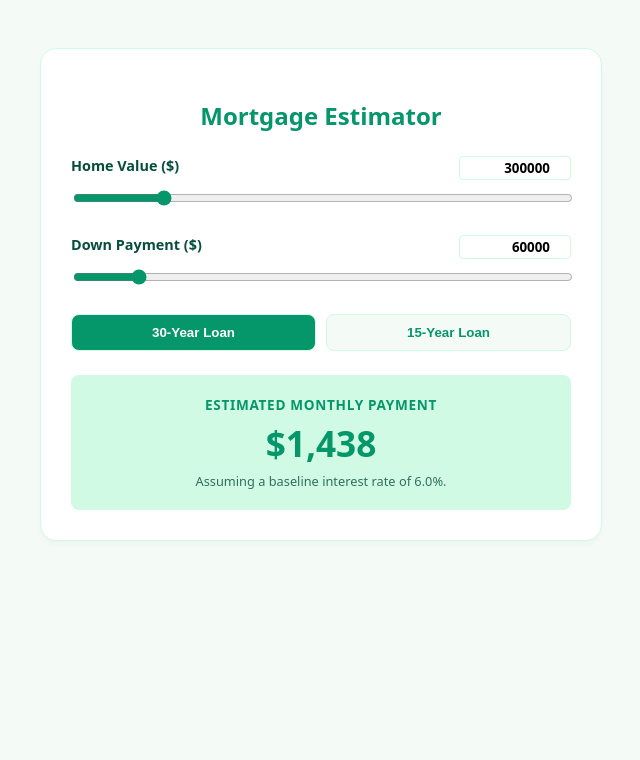
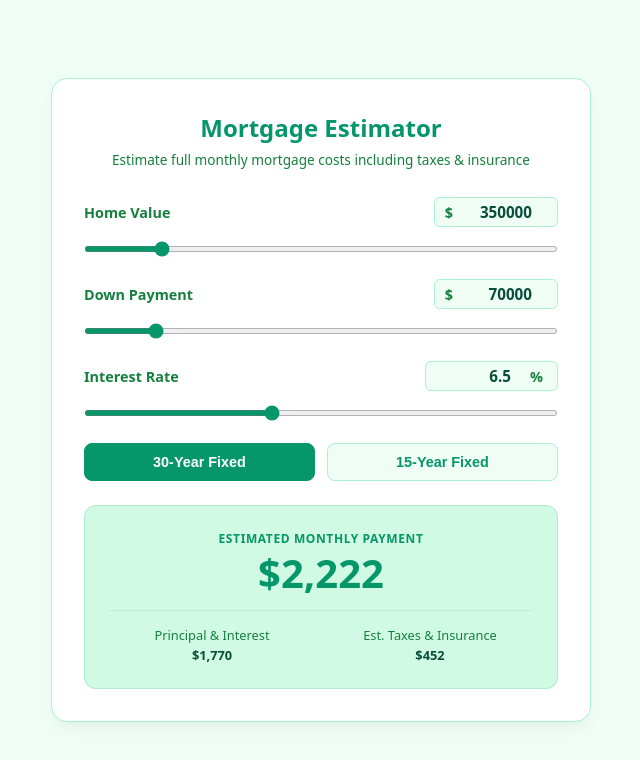
Before and after one commit to fkawsar68/mortgage-estimator, a plain HTML site: page index.html in a window 1280 px wide. Shown: the whole page, without its empty margins (319-959 px from the left). Drawn offline with Linux system fonts and the light colour scheme.

Commit message:
Update index.html

```diff
--- a/index.html
+++ b/index.html
@@ -6,147 +6,258 @@
     <title>Mortgage Estimator</title>
     <style>
         :root {
-            --bg: #f4fbf7;
-            --surface: #ffffff;
-            --text: #064e3b;
+            --bg-base: #f0fdf4;
+            --bg-card: #ffffff;
+            --text-main: #064e3b;
+            --text-muted: #15803d;
             --accent: #059669;
-            --accent-muted: #d1fae5;
-            --border: #d1fae5;
-            --font: system-ui, sans-serif;
+            --accent-hover: #047857;
+            --accent-light: #d1fae5;
+            --border: #a7f3d0;
+            --shadow: 0 10px 15px -3px rgba(0, 0, 0, 0.04), 0 4px 6px -4px rgba(0, 0, 0, 0.04);
+            --font: system-ui, -apple-system, BlinkMacSystemFont, "Segoe UI", Roboto, sans-serif;
+        }
+
+        * {
+            box-sizing: border-box;
+            margin: 0;
+            padding: 0;
         }
 
         body {
             font-family: var(--font);
-            background-color: var(--bg);
-            color: var(--text);
+            background-color: var(--bg-base);
+            color: var(--text-main);
             padding: 40px 20px;
             display: flex;
             justify-content: center;
+            align-items: center;
+            min-height: 100vh;
         }
 
-        .calculator {
-            background-color: var(--surface);
+        .calc-card {
+            background-color: var(--bg-card);
             border: 1px solid var(--border);
             border-radius: 16px;
-            padding: 30px;
+            padding: 32px;
             width: 100%;
-            max-width: 500px;
-            box-shadow: 0 4px 6px -1px rgba(0,0,0,0.03);
+            max-width: 540px;
+            box-shadow: var(--shadow);
         }
 
-        h2 {
-            font-size: 1.5rem;
-            margin-bottom: 24px;
+        .calc-header {
             text-align: center;
-            color: var(--accent);
+            margin-bottom: 28px;
         }
 
-        .slider-group {
-            margin-bottom: 24px;
+        .calc-header h2 {
+            font-size: 1.5rem;
+            font-weight: 800;
+            color: var(--accent);
+            margin-bottom: 6px;
+        }
+
+        .calc-header p {
+            font-size: 0.85rem;
+            color: var(--text-muted);
+        }
+
+        .input-group {
+            margin-bottom: 22px;
         }
 
         .label-row {
             display: flex;
             justify-content: space-between;
+            align-items: center;
             margin-bottom: 8px;
+        }
+
+        .label-row span {
+            font-size: 0.9rem;
             font-weight: 600;
+            color: var(--text-muted);
+        }
+
+        .input-box-wrapper {
+            display: flex;
+            align-items: center;
+            background-color: var(--bg-base);
+            border: 1px solid var(--border);
+            border-radius: 6px;
+            padding: 4px 10px;
+        }
+
+        .currency-symbol {
+            font-weight: 600;
+            color: var(--text-muted);
             font-size: 0.9rem;
+            margin-right: 4px;
+        }
+
+        .input-manual {
+            width: 90px;
+            border: none;
+            background: transparent;
+            font-family: inherit;
+            font-weight: 700;
+            font-size: 0.95rem;
+            color: var(--text-main);
+            text-align: right;
+            outline: none;
         }
 
         input[type="range"] {
             width: 100%;
+            height: 6px;
+            background: var(--border);
+            border-radius: 3px;
+            outline: none;
             accent-color: var(--accent);
             cursor: pointer;
         }
 
-        .input-manual {
-            width: 100px;
-            text-align: right;
-            border: 1px solid var(--border);
-            border-radius: 4px;
-            padding: 2px 5px;
-            font-family: inherit;
-            font-weight: bold;
-            outline: none;
-        }
-
-        .toggle-group {
+        .term-toggle {
             display: flex;
-            gap: 10px;
+            gap: 12px;
             margin-bottom: 24px;
         }
 
         .toggle-btn {
             flex: 1;
             padding: 10px;
-            background-color: var(--bg);
+            background-color: var(--bg-base);
             border: 1px solid var(--border);
             border-radius: 8px;
             color: var(--accent);
             cursor: pointer;
             font-weight: 600;
+            font-size: 0.9rem;
             transition: all 0.15s;
         }
 
         .toggle-btn.active {
             background-color: var(--accent);
             color: white;
+            border-color: var(--accent);
         }
 
-        .results {
-            background-color: var(--accent-muted);
-            border-radius: 8px;
-            padding: 20px;
-            margin-top: 24px;
+        .output-box {
+            background-color: var(--accent-light);
+            border: 1px solid rgba(5, 150, 105, 0.15);
+            border-radius: 12px;
+            padding: 24px;
             text-align: center;
         }
 
-        .results-label {
-            font-size: 0.85rem;
+        .output-label {
+            font-size: 0.75rem;
+            font-weight: 700;
             text-transform: uppercase;
             letter-spacing: 0.05em;
             color: var(--accent);
-            font-weight: 700;
+            margin-bottom: 4px;
         }
 
-        .results-value {
-            font-size: 2.2rem;
-            font-weight: 800;
+        .output-val {
+            font-size: 2.5rem;
+            font-weight: 900;
             color: var(--accent);
-            margin: 5px 0;
+            line-height: 1.1;
+            margin-bottom: 8px;
+        }
+
+        .details-grid {
+            display: grid;
+            grid-template-columns: 1fr 1fr;
+            gap: 12px;
+            margin-top: 15px;
+            border-top: 1px solid rgba(5, 150, 105, 0.1);
+            padding-top: 15px;
+            font-size: 0.8rem;
+        }
+
+        .detail-item {
+            display: flex;
+            flex-direction: column;
+            gap: 2px;
+        }
+
+        .detail-lbl {
+            color: var(--text-muted);
+        }
+
+        .detail-val {
+            font-weight: 700;
+            color: var(--text-main);
         }
     </style>
 </head>
 <body>
 
-    <div class="calculator">
-        <h2>Mortgage Estimator</h2>
-
-        <div class="slider-group">
-            <div class="label-row">
-                <span>Home Value ($)</span>
-                <input type="number" id="home-manual" class="input-manual" value="300000" min="50000" max="1500000">
-            </div>
-            <input type="range" id="home-slider" min="50000" max="1500000" step="10000" value="300000" oninput="syncInputs('home')">
+    <div class="calc-card">
+        <div class="calc-header">
+            <h2>Mortgage Estimator</h2>
+            <p>Estimate full monthly mortgage costs including taxes & insurance</p>
         </div>
 
-        <div class="slider-group">
+        <!-- INPUT 1: HOME VALUE -->
+        <div class="input-group">
             <div class="label-row">
-                <span>Down Payment ($)</span>
-                <input type="number" id="down-manual" class="input-manual" value="60000" min="0" max="500000">
+                <span>Home Value</span>
+                <div class="input-box-wrapper">
+                    <span class="currency-symbol">$</span>
+                    <input type="number" id="home-manual" class="input-manual" value="350000" min="50000" max="2000000">
+                </div>
             </div>
-            <input type="range" id="down-slider" min="0" max="500000" step="5000" value="60000" oninput="syncInputs('down')">
+            <input type="range" id="home-slider" min="50000" max="2000000" step="10000" value="350000" oninput="syncInputs('home')">
         </div>
 
-        <div class="toggle-group">
-            <button class="toggle-btn active" id="term-30" onclick="setTerm(30)">30-Year Loan</button>
-            <button class="toggle-btn" id="term-15" onclick="setTerm(15)">15-Year Loan</button>
+        <!-- INPUT 2: DOWN PAYMENT -->
+        <div class="input-group">
+            <div class="label-row">
+                <span>Down Payment</span>
+                <div class="input-box-wrapper">
+                    <span class="currency-symbol">$</span>
+                    <input type="number" id="down-manual" class="input-manual" value="70000" min="0" max="500000">
+                </div>
+            </div>
+            <input type="range" id="down-slider" min="0" max="500000" step="5000" value="70000" oninput="syncInputs('down')">
         </div>
 
-        <div class="results">
-            <div class="results-label">Estimated Monthly Payment</div>
-            <div class="results-value" id="monthly-payment">$1,438</div>
-            <div style="font-size: 0.8rem; opacity: 0.8;">Assuming a baseline interest rate of 6.0%.</div>
+        <!-- INPUT 3: INTEREST RATE -->
+        <div class="input-group">
+            <div class="label-row">
+                <span>Interest Rate</span>
+                <div class="input-box-wrapper">
+                    <input type="number" id="rate-manual" class="input-manual" value="6.5" min="1" max="15" step="0.1">
+                    <span class="currency-symbol" style="margin-left: 4px;">%</span>
+                </div>
+            </div>
+            <input type="range" id="rate-slider" min="1" max="15" step="0.1" value="6.5" oninput="syncInputs('rate')">
+        </div>
+
+        <!-- LOAN TERM SWITCH -->
+        <div class="term-toggle">
+            <button class="toggle-btn active" id="term-30" onclick="setTerm(30)">30-Year Fixed</button>
+            <button class="toggle-btn" id="term-15" onclick="setTerm(15)">15-Year Fixed</button>
+        </div>
+
+        <!-- OUTPUT RESULTS -->
+        <div class="output-box">
+            <div class="output-label">Estimated Monthly Payment</div>
+            <div class="output-val" id="payment-val">$2,118</div>
+
+            <div class="details-grid">
+                <div class="detail-item">
+                    <span class="detail-lbl">Principal & Interest</span>
+                    <span class="detail-val" id="detail-pi">$1,770</span>
+                </div>
+                <div class="detail-item">
+                    <span class="detail-lbl">Est. Taxes & Insurance</span>
+                    <span class="detail-val" id="detail-tax-ins">$348</span>
+                </div>
+            </div>
         </div>
     </div>
 
@@ -155,16 +266,22 @@
         const homeManual = document.getElementById('home-manual');
         const downSlider = document.getElementById('down-slider');
         const downManual = document.getElementById('down-manual');
-        const monthlyPaymentVal = document.getElementById('monthly-payment');
+        const rateSlider = document.getElementById('rate-slider');
+        const rateManual = document.getElementById('rate-manual');
+
+        const paymentValueElement = document.getElementById('payment-val');
+        const detailPiElement = document.getElementById('detail-pi');
+        const detailTaxInsElement = document.getElementById('detail-tax-ins');
 
         let loanTermYears = 30;
-        const interestRate = 0.06; // Fixed baseline
 
         function syncInputs(type) {
             if (type === 'home') {
                 homeManual.value = homeSlider.value;
-            } else {
+            } else if (type === 'down') {
                 downManual.value = downSlider.value;
+            } else if (type === 'rate') {
+                rateManual.value = rateSlider.value;
             }
             calculateMortgage();
         }
@@ -173,9 +290,12 @@
             homeSlider.value = homeManual.value;
             calculateMortgage();
         });
-
         downManual.addEventListener('input', () => {
             downSlider.value = downManual.value;
+            calculateMortgage();
+        });
+        rateManual.addEventListener('input', () => {
+            rateSlider.value = rateManual.value;
             calculateMortgage();
         });
 
@@ -189,21 +309,45 @@
         function calculateMortgage() {
             const home = parseFloat(homeManual.value) || 0;
             const down = parseFloat(downManual.value) || 0;
+            const annualRate = (parseFloat(rateManual.value) || 0) / 100;
+
             const principal = home - down;
 
             if (principal <= 0) {
-                monthlyPaymentVal.textContent = '$0';
+                paymentValueElement.textContent = '$0';
+                detailPiElement.textContent = '$0';
+                detailTaxInsElement.textContent = '$0';
                 return;
             }
 
-            const monthlyRate = interestRate / 12;
+            // 1. Calculate Principal and Interest (P&I)
+            const monthlyRate = annualRate / 12;
             const totalPayments = loanTermYears * 12;
+            let monthlyPI = 0;
 
-            // Standard Amortization Formula
-            const monthlyPayment = principal * (monthlyRate * Math.pow(1 + monthlyRate, totalPayments)) / (Math.pow(1 + monthlyRate, totalPayments) - 1);
+            if (monthlyRate > 0) {
+                monthlyPI = principal * (monthlyRate * Math.pow(1 + monthlyRate, totalPayments)) / (Math.pow(1 + monthlyRate, totalPayments) - 1);
+            } else {
+                monthlyPI = principal / totalPayments;
+            }
 
-            monthlyPaymentVal.textContent = '$' + Math.round(monthlyPayment).toLocaleString();
+            // 2. Real-world Taxes & Insurance Estimates (T&I)
+            // Assumes annual property tax is 1.2% of home value
+            // Assumes annual home insurance is 0.35% of home value
+            const monthlyTaxes = (home * 0.012) / 12;
+            const monthlyInsurance = (home * 0.0035) / 12;
+            const monthlyTI = monthlyTaxes + monthlyInsurance;
+
+            const totalMonthlyPayment = monthlyPI + monthlyTI;
+
+            // Render output values
+            detailPiElement.textContent = '$' + Math.round(monthlyPI).toLocaleString();
+            detailTaxInsElement.textContent = '$' + Math.round(monthlyTI).toLocaleString();
+            paymentValueElement.textContent = '$' + Math.round(totalMonthlyPayment).toLocaleString();
         }
+
+        // Initial Calculation
+        calculateMortgage();
     </script>
 </body>
 </html>
```
